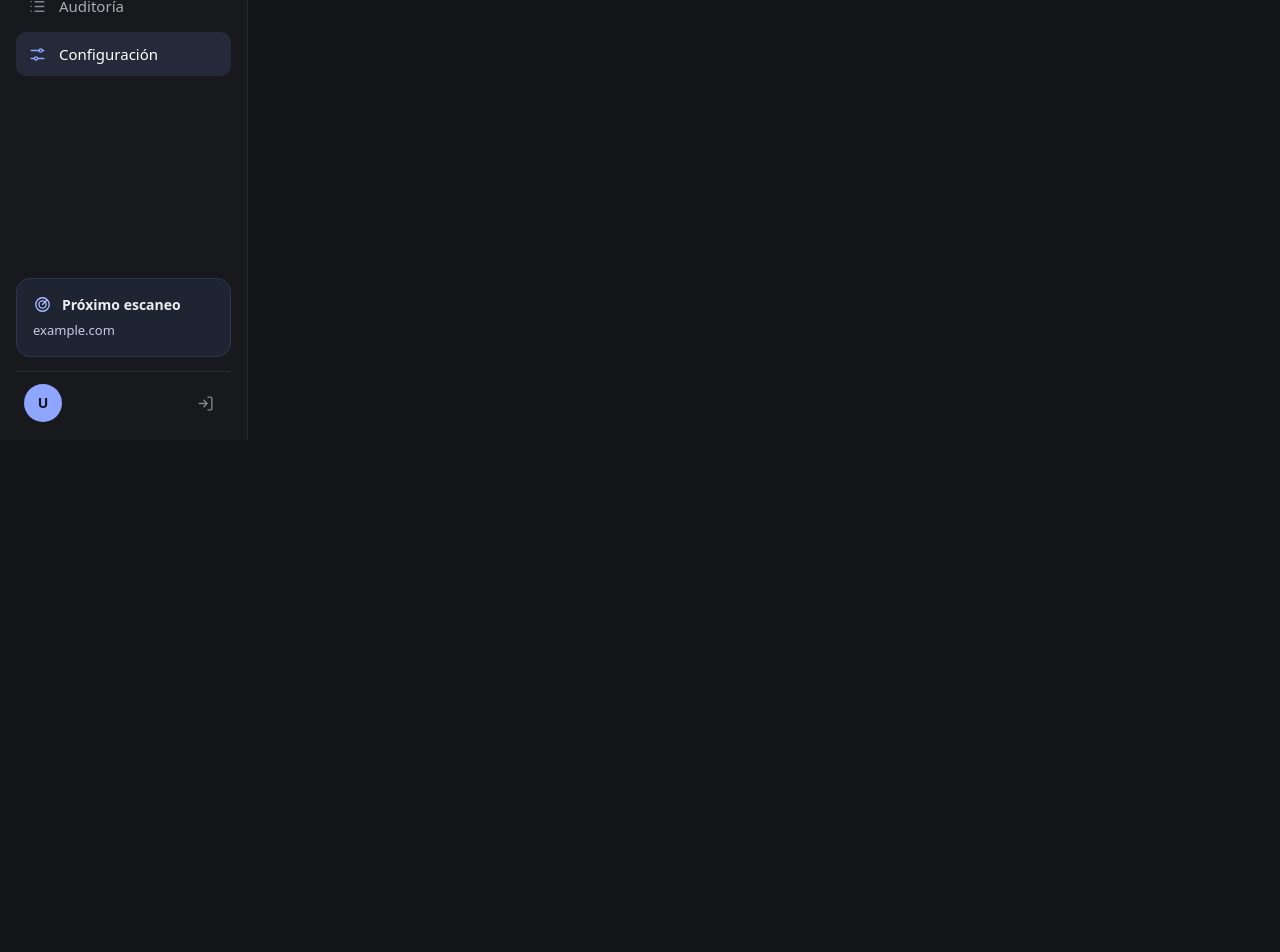
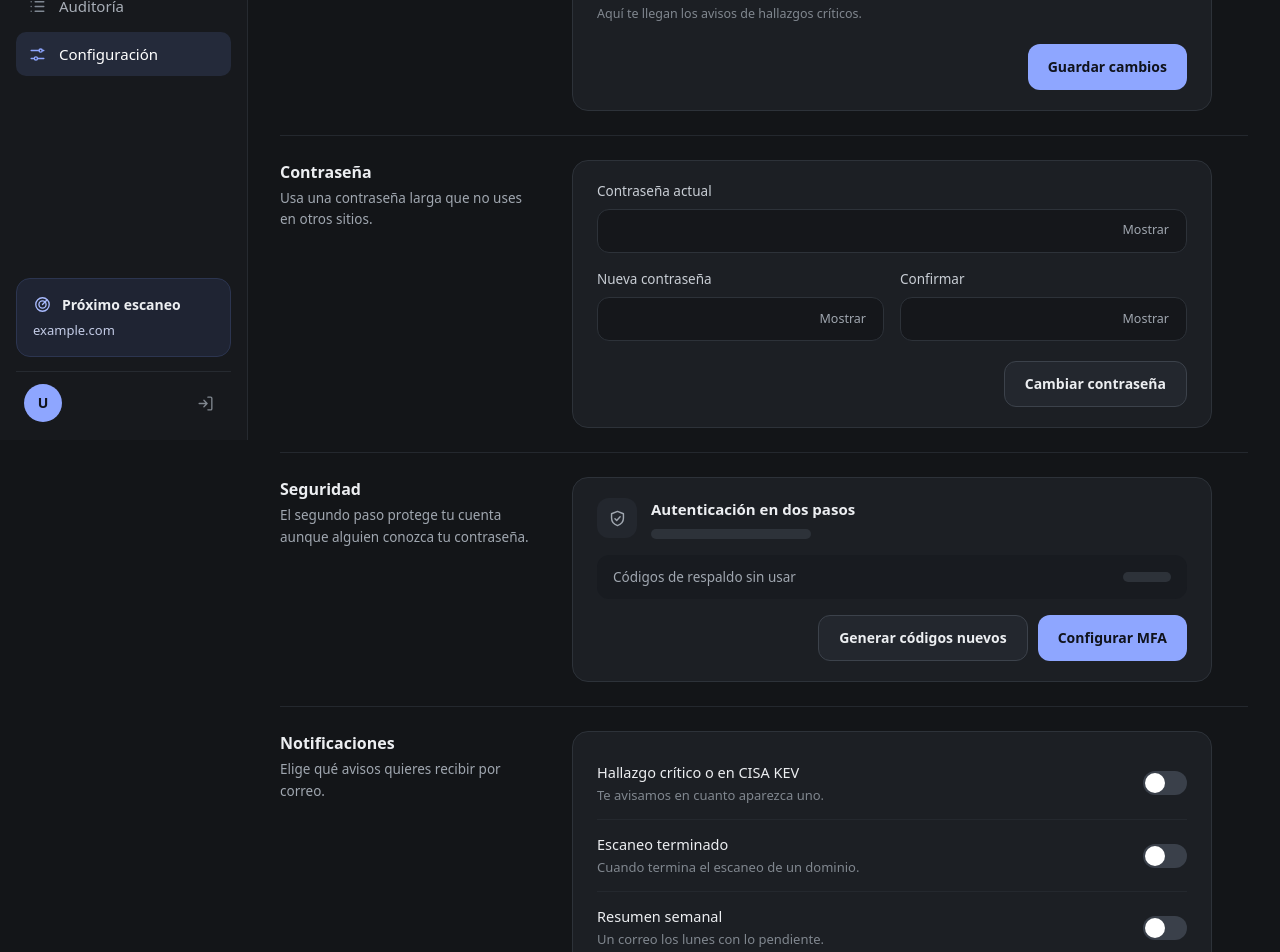
Before and after one commit to Ilyavosky/safeit-front, a Next.js app: page /settings in a window 1280 px wide. Shown: the part 360-1312 px from the top of the page. Before the commit the page ends 800 px from the top, so only its background shows below. Built offline with nearby package versions, Linux system fonts and the light colour scheme.

Commit message:
feat: vistas de configuracion y revisión de vistas de reporte y auditoria

```diff
--- a/src/app/(app)/settings/page.tsx
+++ b/src/app/(app)/settings/page.tsx
@@ -1,3 +1,14 @@
-export default function Page() {
-  return <p>En construcción</p>;
+import type { Metadata } from "next";
+import { PageHeader } from "@/components/layout/page-header";
+import { ProfileForm } from "@/components/settings/profile-form";
+
+export const metadata: Metadata = { title: "Configuración" };
+
+export default function SettingsPage() {
+  return (
+    <>
+      <PageHeader title="Configuración" description="Tu perfil, la seguridad de tu cuenta y los avisos que recibes." />
+      <ProfileForm />
+    </>
+  );
 }
--- a/src/components/settings/profile-form.tsx
+++ b/src/components/settings/profile-form.tsx
@@ -1,2 +1,208 @@
-// TODO: pendiente de implementar.
-export {};
+"use client";
+
+import { useState } from "react";
+import Link from "next/link";
+import { Card } from "@/components/ui/card";
+import { Input } from "@/components/ui/input";
+import { Button, buttonClasses } from "@/components/ui/button";
+import { Skeleton } from "@/components/ui/skeleton";
+import { ROUTES } from "@/constants/routes";
+import { cn } from "@/lib/utils/cn";
+
+const EMAIL_RE = /^[^\s@]+@[^\s@]+\.[^\s@]{2,}$/;
+
+function Section({ title, description, children }: { title: string; description: string; children: React.ReactNode }) {
+  return (
+    <section className="grid gap-4 border-t border-[#24282e] pt-6 first:border-t-0 first:pt-0 lg:grid-cols-[260px_minmax(0,1fr)] lg:gap-8">
+      <div>
+        <h2 className="text-base font-semibold">{title}</h2>
+        <p className="mt-1 text-[13.5px] leading-relaxed text-muted">{description}</p>
+      </div>
+      <Card className="max-w-[640px] rounded-2xl border-[#2a2e35] px-6 py-5">{children}</Card>
+    </section>
+  );
+}
+
+function ProfileCard({ name: initialName, email: initialEmail }: { name?: string; email?: string }) {
+  const [name, setName] = useState(initialName ?? "");
+  const [email, setEmail] = useState(initialEmail ?? "");
+  const [errors, setErrors] = useState<{ name?: string; email?: string }>({});
+
+  function submit(e: React.FormEvent<HTMLFormElement>) {
+    e.preventDefault();
+    const next: typeof errors = {};
+    if (!name.trim()) next.name = "Escribe tu nombre.";
+    if (!EMAIL_RE.test(email.trim())) next.email = "Escribe un correo válido, por ejemplo tu@correo.com.";
+    setErrors(next);
+  }
+
+  return (
+    <form onSubmit={submit} noValidate className="space-y-4">
+      <Input label="Nombre" name="name" autoComplete="name" value={name} onChange={(e) => setName(e.target.value)} error={errors.name} />
+      <Input
+        label="Correo"
+        name="email"
+        type="email"
+        autoComplete="email"
+        value={email}
+        onChange={(e) => setEmail(e.target.value)}
+        hint="Aquí te llegan los avisos de hallazgos críticos."
+        error={errors.email}
+      />
+      <div className="flex justify-end pt-1">
+        <Button type="submit" className="h-[42px]">
+          Guardar cambios
+        </Button>
+      </div>
+    </form>
+  );
+}
+
+function PasswordCard() {
+  const [form, setForm] = useState({ current: "", next: "", confirm: "" });
+  const [errors, setErrors] = useState<{ current?: string; next?: string; confirm?: string }>({});
+
+  function submit(e: React.FormEvent<HTMLFormElement>) {
+    e.preventDefault();
+    const err: typeof errors = {};
+    if (!form.current) err.current = "Escribe tu contraseña actual.";
+    if (form.next.length < 12) err.next = "Usa al menos 12 caracteres.";
+    if (form.confirm !== form.next || !form.confirm) err.confirm = "Las contraseñas no coinciden.";
+    setErrors(err);
+  }
+
+  return (
+    <form onSubmit={submit} noValidate className="space-y-4">
+      <Input label="Contraseña actual" name="current" revealable autoComplete="current-password" value={form.current} onChange={(e) => setForm({ ...form, current: e.target.value })} error={errors.current} />
+      <div className="grid gap-4 sm:grid-cols-2">
+        <Input label="Nueva contraseña" name="new" revealable autoComplete="new-password" value={form.next} onChange={(e) => setForm({ ...form, next: e.target.value })} error={errors.next} />
+        <Input label="Confirmar" name="confirm" revealable autoComplete="new-password" value={form.confirm} onChange={(e) => setForm({ ...form, confirm: e.target.value })} error={errors.confirm} />
+      </div>
+      <div className="flex justify-end pt-1">
+        <Button type="submit" variant="secondary" className="h-[42px]">
+          Cambiar contraseña
+        </Button>
+      </div>
+    </form>
+  );
+}
+
+function MfaCard({ mfaEnabled, backupLeft }: { mfaEnabled?: boolean; backupLeft?: number }) {
+  return (
+    <div className="space-y-4">
+      <div className="flex items-center gap-3.5">
+        <span
+          className={cn(
+            "grid size-10 flex-none place-items-center rounded-xl",
+            mfaEnabled === undefined ? "bg-[#23272e] text-muted" : mfaEnabled ? "bg-[#1c3328] text-[#6fd39a]" : "bg-[#39321c] text-[#f0cd6a]",
+          )}
+        >
+          <svg width="19" height="19" viewBox="0 0 24 24" fill="none" stroke="currentColor" strokeWidth="1.8" strokeLinecap="round" strokeLinejoin="round" aria-hidden="true">
+            <path d="M12 3l7.5 3v5.5c0 4.4-3.1 8-7.5 9.5-4.4-1.5-7.5-5.1-7.5-9.5V6L12 3z" />
+            <path d="M8.8 12.2l2.2 2.2 4.3-4.6" />
+          </svg>
+        </span>
+        <div className="min-w-0 flex-1">
+          <p className="font-semibold">Autenticación en dos pasos</p>
+          {mfaEnabled === undefined ? (
+            <Skeleton className="mt-2 w-40" />
+          ) : (
+            <p className="mt-0.5 text-[13.5px] text-muted">{mfaEnabled ? "Activa con tu app de autenticación." : "Desactivada. Te recomendamos activarla."}</p>
+          )}
+        </div>
+      </div>
+      <div className="flex items-center justify-between gap-3 rounded-xl bg-[#181b20] px-4 py-3">
+        <span className="text-[13.5px] text-muted">Códigos de respaldo sin usar</span>
+        {backupLeft !== undefined ? <span className="font-semibold tabular-nums">{backupLeft} de 10</span> : <Skeleton className="w-12" />}
+      </div>
+      <div className="flex flex-wrap justify-end gap-2.5">
+        <Button variant="secondary" className="h-[42px]">
+          Generar códigos nuevos
+        </Button>
+        <Link href={ROUTES.mfaSetup} className={buttonClasses("primary", "h-[42px]")}>
+          {mfaEnabled ? "Cambiar dispositivo" : "Configurar MFA"}
+        </Link>
+      </div>
+    </div>
+  );
+}
+
+type NotificationKey = "critical" | "scanDone" | "weekly";
+
+const NOTIFICATIONS: { key: NotificationKey; title: string; text: string }[] = [
+  { key: "critical", title: "Hallazgo crítico o en CISA KEV", text: "Te avisamos en cuanto aparezca uno." },
+  { key: "scanDone", title: "Escaneo terminado", text: "Cuando termina el escaneo de un dominio." },
+  { key: "weekly", title: "Resumen semanal", text: "Un correo los lunes con lo pendiente." },
+];
+
+function Toggle({ checked, onChange, label }: { checked: boolean; onChange: (v: boolean) => void; label: string }) {
+  return (
+    <button
+      type="button"
+      role="switch"
+      aria-checked={checked}
+      aria-label={label}
+      onClick={() => onChange(!checked)}
+      className={cn("relative h-6 w-11 flex-none rounded-full transition-colors", checked ? "bg-accent" : "bg-[#3a404a]")}
+    >
+      <span className={cn("absolute top-0.5 size-5 rounded-full bg-white transition-[left]", checked ? "left-[22px]" : "left-0.5")} />
+    </button>
+  );
+}
+
+function NotificationsCard({ initial }: { initial?: Record<NotificationKey, boolean> }) {
+  const [values, setValues] = useState<Record<NotificationKey, boolean>>(initial ?? { critical: false, scanDone: false, weekly: false });
+
+  return (
+    <ul className="-my-1">
+      {NOTIFICATIONS.map((n) => (
+        <li key={n.key} className="flex items-center gap-4 border-t border-[#24282e] py-3.5 first:border-t-0">
+          <div className="min-w-0 flex-1">
+            <p className="text-[14.5px] font-medium">{n.title}</p>
+            <p className="mt-0.5 text-[13px] text-[#80878f]">{n.text}</p>
+          </div>
+          <Toggle label={n.title} checked={values[n.key]} onChange={(v) => setValues({ ...values, [n.key]: v })} />
+        </li>
+      ))}
+    </ul>
+  );
+}
+
+export function ProfileForm({
+  name,
+  email,
+  mfaEnabled,
+  backupLeft,
+  notifications,
+}: {
+  name?: string;
+  email?: string;
+  mfaEnabled?: boolean;
+  backupLeft?: number;
+  notifications?: Record<NotificationKey, boolean>;
+}) {
+  return (
+    <div className="space-y-6">
+      <Section title="Perfil" description="Tu nombre y el correo con el que entras a SafeIT.">
+        <ProfileCard name={name} email={email} />
+      </Section>
+      <Section title="Contraseña" description="Usa una contraseña larga que no uses en otros sitios.">
+        <PasswordCard />
+      </Section>
+      <Section title="Seguridad" description="El segundo paso protege tu cuenta aunque alguien conozca tu contraseña.">
+        <MfaCard mfaEnabled={mfaEnabled} backupLeft={backupLeft} />
+      </Section>
+      <Section title="Notificaciones" description="Elige qué avisos quieres recibir por correo.">
+        <NotificationsCard initial={notifications} />
+      </Section>
+      <Section title="Sesiones" description="Si perdiste un dispositivo, cierra la sesión en todos.">
+        <div className="flex flex-wrap items-center justify-between gap-4">
+          <p className="text-[14px] text-muted">Tendrás que volver a entrar en este y en los demás dispositivos.</p>
+          <Button variant="secondary" className="h-[42px]">
+            Cerrar todas las sesiones
+          </Button>
+        </div>
+      </Section>
+    </div>
+  );
+}
```
